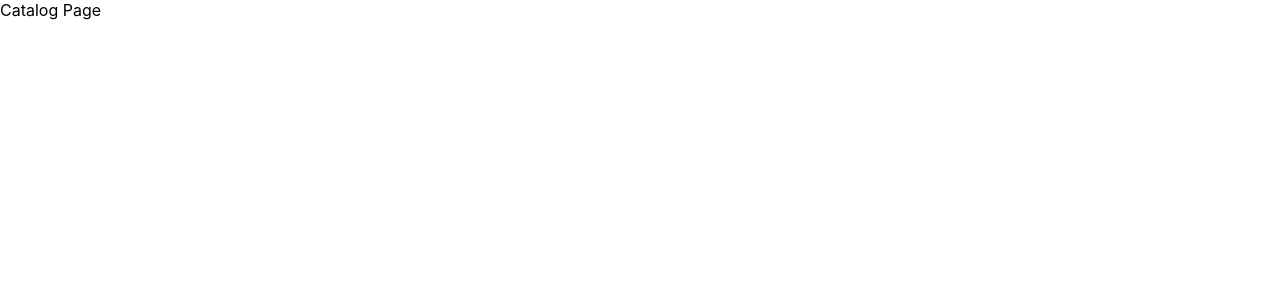
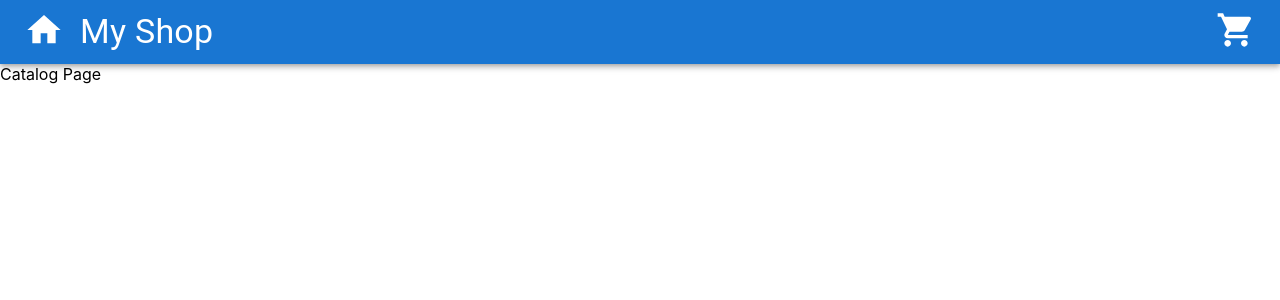
Before and after one commit to felipeamignone/MyShop, a React (Create React App) app: page / in a window 1280 px wide. Shown: the top 300 px of the page. Built offline with nearby package versions, Linux system fonts and the light colour scheme.

Commit message:
feat: create header component

```diff
--- a/src/App/App.tsx
+++ b/src/App/App.tsx
@@ -1,8 +1,10 @@
 import PagesRoutes from "../routes";
+import Header from "../components/Header";
 
 function App() {
     return (
         <div className="App">
+            <Header/>
             <PagesRoutes/>
         </div>);
 }
--- a/src/components/Header/Header.tsx
+++ b/src/components/Header/Header.tsx
@@ -1,5 +1,30 @@
+import {AppBar, Grid, Toolbar, Typography} from "@mui/material";
+import HomeIcon from '@mui/icons-material/Home';
+import ShoppingCartIcon from '@mui/icons-material/ShoppingCart';
+import {Link} from "react-router-dom";
+
 const Header = () => (
-    <div>Header</div>
+    <AppBar position="static">
+        <Toolbar variant="dense" sx={{padding: 1}}>
+            <Grid container justifyContent="space-between" wrap="nowrap" alignItems="center">
+                <Grid container item spacing={2} alignItems="center">
+                    <Grid item>
+                        <Link to="/" style={{ textDecoration: 'none', color: 'inherit' }}>
+                            <HomeIcon sx={{fontSize: 40}}/>
+                        </Link>
+                    </Grid>
+                    <Grid item>
+                        <Typography variant="h4">My Shop</Typography>
+                    </Grid>
+                </Grid>
+                <Grid item>
+                    <Link to="/cart" style={{ textDecoration: 'none', color: 'inherit' }}>
+                        <ShoppingCartIcon sx={{fontSize: 40}}/>
+                    </Link>
+                </Grid>
+            </Grid>
+        </Toolbar>
+    </AppBar>
 );
 
 export default Header;
```
Also changed, not shown: package.json (+8 -0 lines), 1 other file (tests, documents, lock files or other folders).
